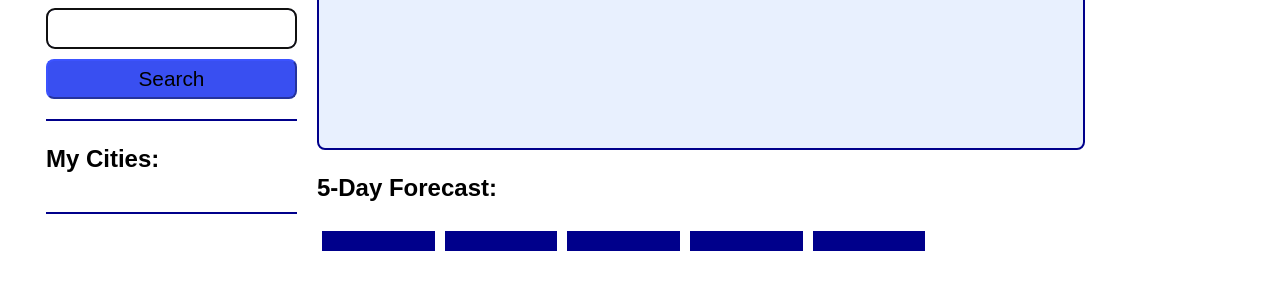
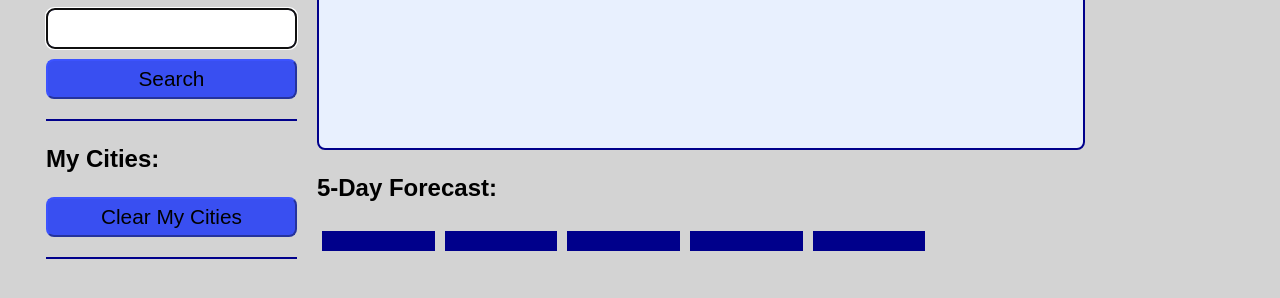
Before and after one commit to cduwors/weather-dashboard, a plain HTML site: page index.html in a window 1280 px wide. Shown: the part 202-500 px from the top of the page. Drawn offline with nearby package versions, Linux system fonts and the light colour scheme.

Commit message:
aesthetic enhancements

```diff
--- a/assets/homepage.js
+++ b/assets/homepage.js
@@ -32,14 +32,11 @@ function getCityInfo(cityVal) {
 		"https://api.openweathermap.org/geo/1.0/direct?q=" +
 		cityVal +
 		"&limit=1&appid=fb5c304891d2b1e1a743b0141bed0085";
-	// console.log("test" + cityNameEl.value);
 
 	fetch(apiUrl).then(function (response) {
 		//request was successful
 		if (response.ok) {
 			response.json().then(function (data) {
-				// console.log(data[0].lat + " " + data[0].lon);
-				console.log(data);
 				let name = data[0].name;
 				getWeatherInfo(data[0].lat, data[0].lon, name);
 			});
@@ -96,15 +93,9 @@ function DisplayWeather(data, name) {
 
 	var currentUvEl = document.querySelector("#current-uv");
 	currentUvEl.textContent = "UV Index: " + data.current.uvi;
-
-	console.log("display weather function->" + cityNameEl.value);
 }
 
 function DisplayFiveDay(data) {
-	//clear previous city info
-	// dailyForecastEl.value = "";
-	// const fiveDayForecast = [data.daily];
-
 	for (let i = 0; i <= 4; i++) {
 		var dayEl = document.querySelector("#day-" + (i + 1));
 		dayEl.innerHTML = "";
@@ -140,10 +131,9 @@ function DisplayFiveDay(data) {
 
 // saveCityToStorage(cityVal);
 function saveCityToStorage(cityVal) {
-	console.log("save city function ->" + cityVal);
-	// pushmethod to array
+	// push method to array
 	myCities.push(cityVal);
-	console.log(myCities);
+
 	localStorage.setItem("city-name", JSON.stringify(myCities));
 	newCitiesButton(cityVal);
 }
@@ -153,18 +143,21 @@ function newCitiesButton(cityVal) {
 	const savedCitiesButton = document.createElement("button");
 	savedCitiesButton.className = "my-city-button";
 	savedCitiesButton.innerText = cityVal;
+	//need an if else(?) to prevent duplicate cities
+	placeButton.appendChild(savedCitiesButton);
+}
 
-	placeButton.appendChild(savedCitiesButton);
-	console.log("button made");
-}
+// function clearMyCities() {
+// 	localStorage.clear();
+// 	placeButton.innerHTML = "";
+// 	window.location.reload;
+// }
 
 cityBtnEl.addEventListener("click", function () {
 	var cityVal = cityNameEl.value;
 	getCityInfo(cityVal);
 	saveCityToStorage(cityVal);
 	//clear input field
-
-	console.log(cityNameEl);
 });
 placeButton.addEventListener("click", function (event) {
 	var element = event.target;
@@ -173,4 +166,5 @@ placeButton.addEventListener("click", function (event) {
 		getCityInfo(cityVal);
 	}
 });
-//     <button id="[cityname]" class="savedCityBtn"></button>
+// var clearCities = document.querySelector("#clear-cities");
+// clearCities.addEventListener("click", clearMyCities);
--- a/assets/style.css
+++ b/assets/style.css
@@ -14,6 +14,7 @@ body {
 	line-height: 1.5;
 	font-size: 16px;
 	font-family: Arial, Helvetica, sans-serif;
+	background-color: lightgrey;
 }
 
 .hero {
@@ -60,6 +61,7 @@ p {
 	color: #fff;
 	background-color: var(--secondary);
 }
+
 
 .my-city-button {
 	font-size: 1.3rem;
--- a/index.html
+++ b/index.html
@@ -30,7 +30,7 @@
                 <div id="cities-container" class="list-group">
 
                 </div>
-
+                <button id="clear-cities" type="button" class="cityBtn clear">Clear My Cities</button>
               </div>
             </section>
 
```
Also changed, not shown: assets/weather-dashboard.png (added), 1 other file.
